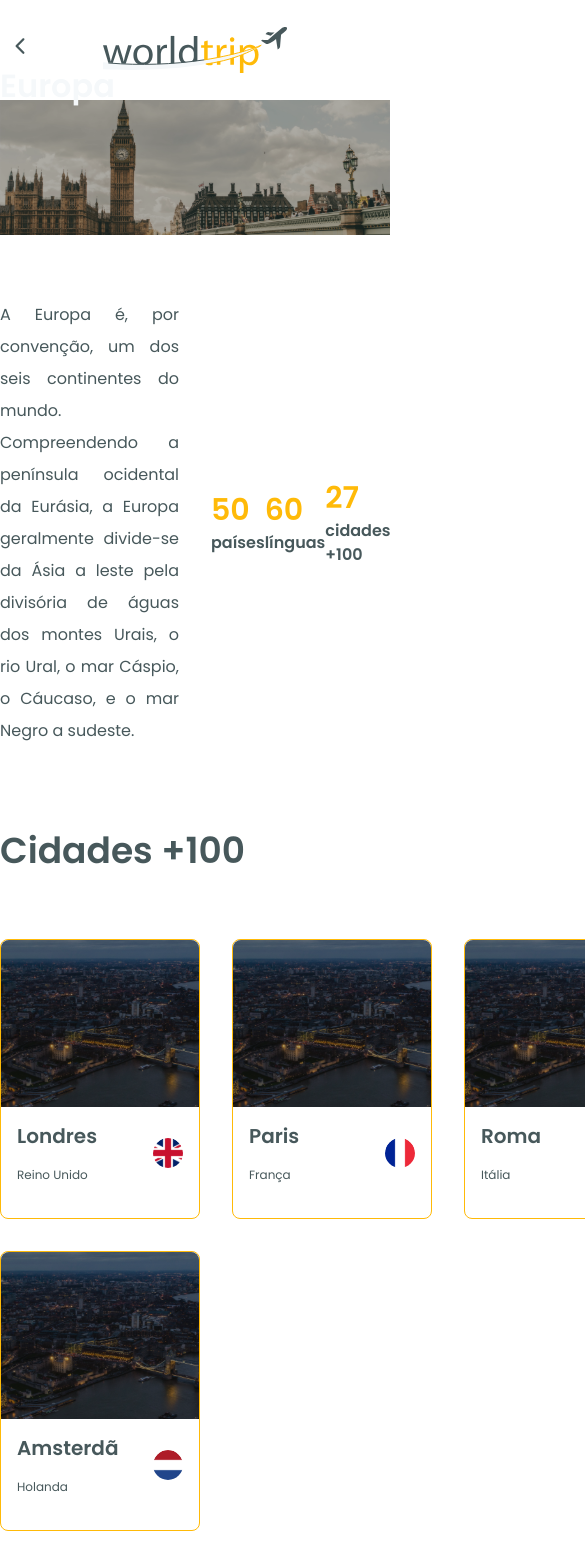
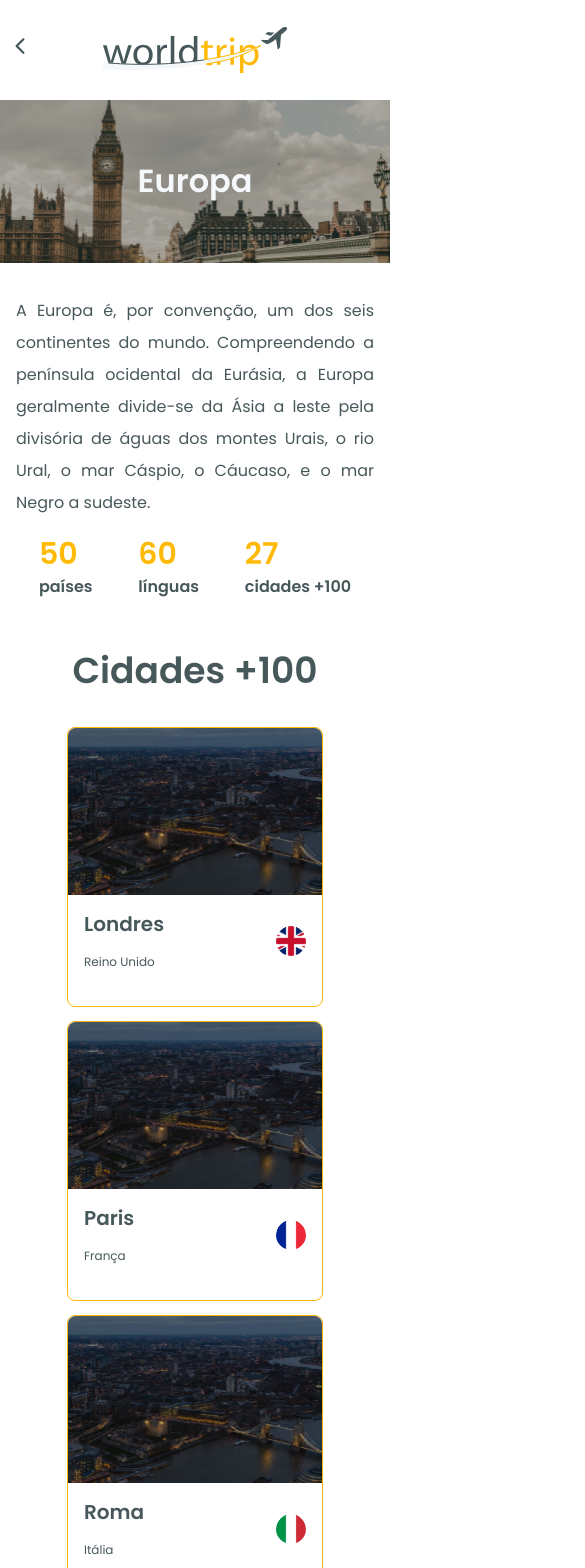
Before and after one commit to joao96/worldtrip-next, a Next.js app: page /continent in a window 390 px wide. Shown: the top 1568 px of the page, 585 px wide, since content can reach past the window. Built offline with nearby package versions, Linux system fonts and the light colour scheme.

Commit message:
responsividade continent

```diff
--- a/src/components/CardCity/index.tsx
+++ b/src/components/CardCity/index.tsx
@@ -15,7 +15,7 @@ export default function CardCity({
 }: CardCityProps) {
   return (
     <Box
-      width={200}
+      width={256}
       height={280}
       borderRadius="8"
       borderColor="orange.900"
--- a/src/pages/continent/index.tsx
+++ b/src/pages/continent/index.tsx
@@ -1,5 +1,13 @@
 import { Header } from "../../components/Header";
-import { Flex, Img, Box, Text, SimpleGrid, Heading } from "@chakra-ui/react";
+import {
+  Flex,
+  Img,
+  Box,
+  Text,
+  SimpleGrid,
+  Heading,
+  Wrap,
+} from "@chakra-ui/react";
 import { theme } from "../../styles/theme";
 import CardCity from "../../components/CardCity";
 
@@ -7,43 +15,58 @@ export default function Continent() {
   return (
     <>
       <Header />
-      <Box width="100%" position="relative">
-        <Box
-          width={1480}
+      <Flex
+        width="100%"
+        minH={163}
+        position="relative"
+        justify="center"
+        align="center"
+      >
+        <Flex
+          maxWidth={1480}
           position="absolute"
-          bottom="0"
           color="light.700"
           mx="auto"
-          my="32"
+          justify={["center", "center", "center", "flex-start"]}
+          my={["8", "32"]}
           left="0"
           right="0"
         >
           <Heading fontSize="32px">Europa</Heading>
-        </Box>
+        </Flex>
         <Img
           src="/images/europa_continente.svg"
           alt="background-europa"
           width="100%"
+          minH={163}
           height="100%"
           objectFit="cover"
           display="block"
         />
-      </Box>
-      <SimpleGrid
-        flex="1"
-        gap="8"
-        minChildWidth="100px"
-        maxWidth={1480}
+      </Flex>
+      <Flex
         mx="auto"
-        my="16"
+        maxW={1480}
+        flexDir={["column", "row"]}
+        my={["8", "8", "8", "16"]}
+        flexWrap="wrap"
+        justify={["center", "space-between"]}
+        align="center"
+        px={["4", "4", "4", "0"]}
       >
-        <Text align="justify" lineHeight="8" maxWidth={600}>
+        <Text align="justify" lineHeight="8" width={{ lg: "50%" }}>
           A Europa é, por convenção, um dos seis continentes do mundo.
           Compreendendo a península ocidental da Eurásia, a Europa geralmente
           divide-se da Ásia a leste pela divisória de águas dos montes Urais, o
           rio Ural, o mar Cáspio, o Cáucaso, e o mar Negro a sudeste.
         </Text>
-        <Flex align="center" justify="space-around">
+        <Flex
+          align="center"
+          justify="space-around"
+          my={{ base: "4", md: "4", lg: "0" }}
+          width={{ base: "100%", md: "100%", lg: "50%" }}
+          flexWrap="wrap"
+        >
           <Box>
             <Heading color="orange.900">50</Heading>
             <Text fontWeight="bold">países</Text>
@@ -57,18 +80,22 @@ export default function Continent() {
             <Text fontWeight="bold">cidades +100</Text>
           </Box>
         </Flex>
-      </SimpleGrid>
+      </Flex>
 
-      <Box maxWidth={1480} mx="auto" mt="20">
+      <Flex
+        px={["4", "4", "4", "0"]}
+        flexDir="column"
+        maxWidth={1480}
+        mx="auto"
+        align={["center", "center", "center", "flex-start"]}
+        justify={["center", "center", "center", "flex-start"]}
+      >
         <Heading fontSize="36px">Cidades +100</Heading>
-        <SimpleGrid
-          flex="1"
-          templateColumns="repeat(4, 1fr)"
-          gap="8"
-          minChildWidth="150px"
-          maxWidth={1480}
-          mx="auto"
-          my="16"
+        <Wrap
+          maxWidth={1160}
+          justify={["center", "center", "center", "flex-start"]}
+          spacing={["14px", "45px"]}
+          my={["8", "16"]}
         >
           <CardCity
             cityImage="/images/carousel_europa.svg"
@@ -100,8 +127,8 @@ export default function Continent() {
             country="Holanda"
             countryFlag="/images/holanda.svg"
           />
-        </SimpleGrid>
-      </Box>
+        </Wrap>
+      </Flex>
     </>
   );
 }
```
